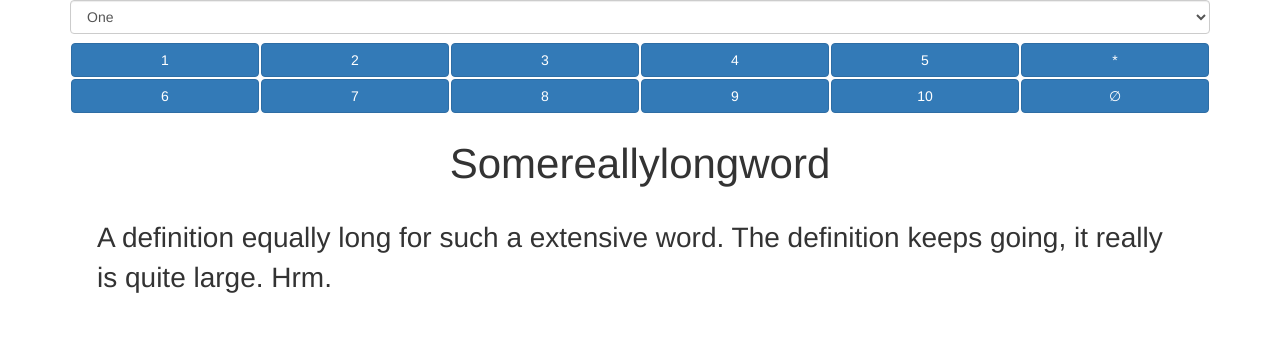
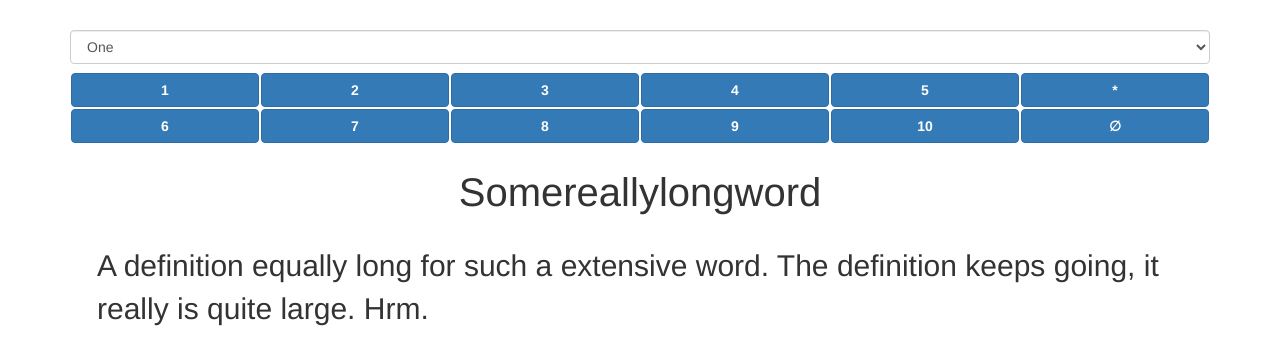
Before and after one commit to joshterrell805-historic/gre, a website: page www/index.html in a window 1280 px wide. Drawn offline with nearby package versions, Linux system fonts and the light colour scheme.

Commit message:
increase size of elements

```diff
--- a/www/index.css
+++ b/www/index.css
@@ -1,12 +1,24 @@
+* {
+  font-size: 2rem;
+}
+
+body > .container {
+  padding-top: 30px;
+  padding-bottom: 30px;
+}
+
 .btns-container {
   padding-top: 8px;
   padding-bottom: 8px;
 }
+
 .btn-container {
   padding: 1px;
 }
+
 .word-group {
   width: 100%;
+  font-weight: bold;
 }
 
 #word, #definition {
@@ -15,10 +27,12 @@
   padding-top: 12px;
   padding-bottom: 12px;
 }
+
 #word {
-  font-size: 3em;
+  font-size: 4rem;
   text-align: center;
 }
+
 #definition {
-  font-size: 2em;
+  font-size: 3rem;
 }
--- a/www/index.html
+++ b/www/index.html
@@ -1,9 +1,9 @@
 <html>
 <head>
-  <link rel="stylesheet" type="text/css" href="https://maxcdn.bootstrapcdn.com/bootstrap/3.3.5/css/bootstrap.min.css">
+  <link rel="stylesheet" type="text/css" href="bootstrap.min.css">
   <link rel="stylesheet" type="text/css" href="index.css">
-  <script type="text/javascript" src="https://code.jquery.com/jquery-2.1.4.min.js"></script>
-  <script type="text/javascript" src="https://maxcdn.bootstrapcdn.com/bootstrap/3.3.5/js/bootstrap.min.js"></script>
+  <script type="text/javascript" src="jquery.min.js"></script>
+  <script type="text/javascript" src="bootstrap.min.js"></script>
   <script type="text/javascript" src="index.js"></script>
 </head>
 <body>
```
Also changed, not shown: 1 other file.
